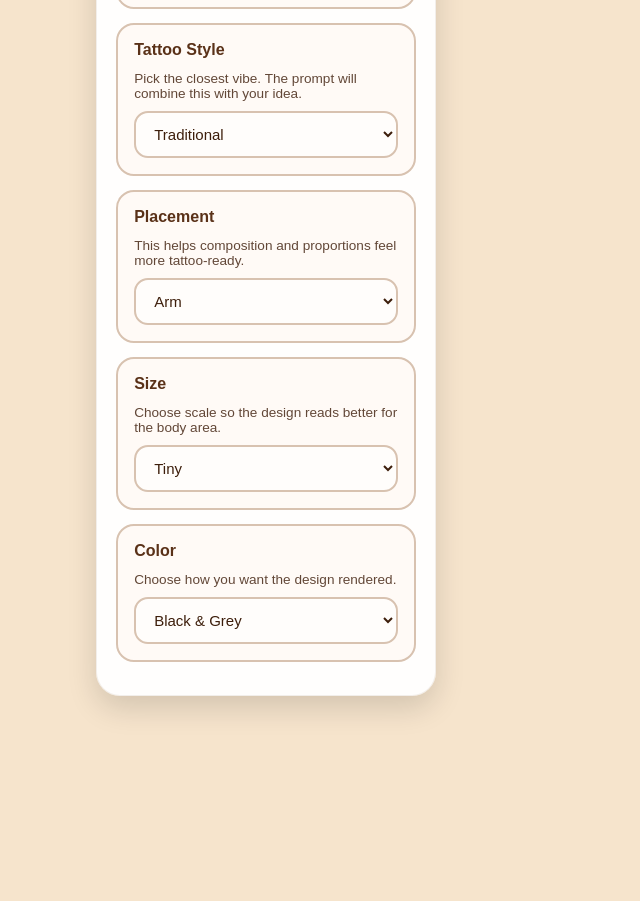
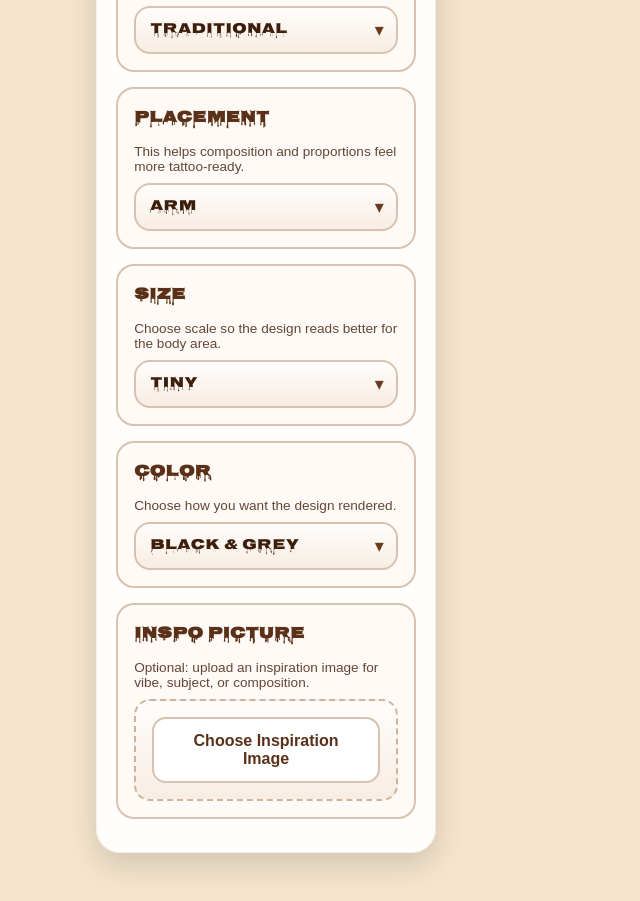
Before and after one commit to Plateheadedidiot/btdt-generator, a website: page public/index.html in a window 1280 px wide. Shown: the part 563-1464 px from the top of the page, without its empty margins (0-640 px from the left). Before the commit the page ends 1307 px from the top, so only its background shows below. Drawn offline with Linux system fonts and the light colour scheme.

Commit message:
Add files via upload

```diff
--- a/public/index.html
+++ b/public/index.html
@@ -4,6 +4,7 @@
 <meta charset="UTF-8">
 <meta name="viewport" content="width=device-width, initial-scale=1.0">
 <title>BTDT Generator + Paywall</title>
+<link href="https://fonts.googleapis.com/css2?family=Nosifer&display=swap" rel="stylesheet">
 <style>
 *{box-sizing:border-box}
 :root{
@@ -16,24 +17,85 @@ main{max-width:1120px;margin:auto;padding:2rem 1rem 3rem}
 .panel{background:rgba(255,255,255,.96);border-radius:24px;box-shadow:0 12px 30px rgba(0,0,0,.14);border:1px solid rgba(95,51,24,.08)}
 .left-panel{padding:1.2rem;position:sticky;top:1rem}
 .right-panel{padding:1.35rem}
-h1{margin:.15rem 0 .4rem;text-align:left;font-size:2rem;color:#111}
+h1{margin:.15rem 0 .4rem;text-align:left;font-size:2rem;color:#111;font-family:'Nosifer',cursive}
 .subhead{margin:0 0 1rem;line-height:1.55;color:#5a3118}
 .section{background:var(--card);border:2px solid var(--line);border-radius:18px;padding:1rem;margin-bottom:.9rem}
-.section h3{margin:0 0 .75rem;font-size:1rem;color:#5a3118}
+.section h3{margin:0 0 .75rem;font-size:1rem;color:#5a3118;font-family:'Nosifer',cursive;letter-spacing:.3px}
 .option-grid{display:grid;grid-template-columns:1fr 1fr;gap:.55rem}
 .option-grid.compact{grid-template-columns:1fr}
 .option-grid input{display:none}
 .option-grid label{display:block;width:100%;padding:.7rem .8rem;border:2px solid #cfb299;border-radius:14px;background:#fff;cursor:pointer;font-size:.92rem;font-weight:700;text-align:center}
 .option-grid input:checked + label{background:var(--accent);color:#fff;border-color:var(--accent)}
 .small{font-size:.85rem;opacity:.8}
-.select-field{width:100%;padding:12px 14px;border:2px solid var(--line);border-radius:14px;font-size:15px;background:#fffdfb;color:#3d1e0b}
-.upload-shell{border:2px dashed #cfb299;border-radius:16px;padding:.9rem;text-align:center;background:#fffdfb}
-.upload-shell input{display:block;margin:.65rem auto 0}
-.preview{margin:.75rem auto 0;max-width:220px;width:100%;border-radius:12px;display:none;box-shadow:0 8px 18px rgba(0,0,0,.12)}
 .prompt-shell{background:var(--card);border:2px solid var(--line);border-radius:20px;padding:1rem}
-.prompt-shell h2{margin:0 0 .75rem;font-size:1.2rem;color:#5a3118}
+.prompt-shell h2{margin:0 0 .75rem;font-size:1.2rem;color:#5a3118;font-family:'Nosifer',cursive}
 textarea, input[type="email"]{width:100%;padding:14px;border:2px solid var(--line);border-radius:16px;font-size:16px;font-family:inherit;color:#3d1e0b;background:#fffdfb}
 textarea{min-height:160px;resize:vertical}
+
+.select-wrap{position:relative}
+.select-wrap::after{
+  content:"▾";
+  position:absolute;
+  right:14px;
+  top:50%;
+  transform:translateY(-50%);
+  font-size:18px;
+  color:#6b3c1c;
+  pointer-events:none;
+}
+.select-field{
+  width:100%;
+  padding:13px 42px 13px 14px;
+  border:2px solid var(--line);
+  border-radius:16px;
+  font-size:15px;
+  color:#3d1e0b;
+  background:
+    linear-gradient(180deg, #fffdfb 0%, #f7ede4 100%);
+  box-shadow: inset 0 1px 0 rgba(255,255,255,.75);
+  appearance:none;
+  -webkit-appearance:none;
+  -moz-appearance:none;
+  cursor:pointer;
+  font-family:'Nosifer', cursive;
+  letter-spacing:.3px;
+}
+.select-field:hover{border-color:#c79c74}
+.select-field:focus{
+  outline:none;
+  border-color:#a5683a;
+  box-shadow:0 0 0 4px rgba(165,104,58,.15);
+}
+
+.upload-shell{
+  border:2px dashed #cfb299;
+  border-radius:16px;
+  padding:1rem;
+  text-align:center;
+  background:
+    linear-gradient(180deg, #fffdfb 0%, #f7ede4 100%);
+}
+.upload-btn{
+  display:inline-block;
+  padding:.8rem 1rem;
+  border-radius:14px;
+  background:#fff;
+  border:2px solid var(--line);
+  font-weight:700;
+  color:#5a3118;
+  cursor:pointer;
+}
+.upload-btn:hover{border-color:#c79c74}
+.upload-shell input{display:none}
+.preview{
+  margin:.9rem auto 0;
+  max-width:220px;
+  width:100%;
+  border-radius:12px;
+  display:none;
+  box-shadow:0 8px 18px rgba(0,0,0,.12);
+  border:2px solid #ead6c7;
+}
 .button-row{display:flex;gap:.75rem;justify-content:flex-start;flex-wrap:wrap;margin-top:1rem}
 button{padding:14px 24px;border:none;border-radius:14px;cursor:pointer;font-size:.95rem;font-weight:700}
 .primary{background:var(--accent);color:#fff;box-shadow:0 8px 18px rgba(0,0,0,.18)}
@@ -56,21 +118,16 @@ button{padding:14px 24px;border:none;border-radius:14px;cursor:pointer;font-size
 .unlocked-badge{background:#e7fff1;color:#1d7f47}
 .action-row{display:flex;flex-wrap:wrap;gap:.75rem;justify-content:center;margin-top:1rem}
 @media (max-width:980px){.shell{grid-template-columns:1fr}.left-panel{position:static}}
-@media (max-width:620px){.option-grid{grid-template-columns:1fr}.button-row button,.action-row button{width:100%}}
+@media (max-width:620px){.button-row button,.action-row button{width:100%}}
 </style>
 </head>
 <body>
 <main>
   <div class="shell">
     <aside class="panel left-panel">
+      <!-- EMAIL SECTION REMOVED: popup only -->
       <h1>Generator + Unlocks</h1>
-      <p class="subhead">No-login version with expanded style, placement, size, and color controls.</p>
-
-      <div class="section">
-        <h3>Email</h3>
-        <input id="email" type="email" placeholder="you@example.com">
-        <div class="small">Used to track paid unlocks and subscriptions.</div>
-      </div>
+      <p class="subhead">No-login version with dropdown controls and optional inspiration upload.</p>
 
       <div class="section">
         <h3>Output Type</h3>
@@ -84,6 +141,7 @@ button{padding:14px 24px;border:none;border-radius:14px;cursor:pointer;font-size
       <div class="section">
         <h3>Tattoo Style</h3>
         <div class="small" style="margin-bottom:.6rem;">Pick the closest vibe. The prompt will combine this with your idea.</div>
+        <div class="select-wrap">
           <select id="styleSelect" class="select-field">
             <option value="traditional" selected>Traditional</option>
             <option value="neo traditional">Neo Traditional</option>
@@ -103,10 +161,12 @@ button{padding:14px 24px;border:none;border-radius:14px;cursor:pointer;font-size
             <option value="dotwork">Dotwork</option>
           </select>
         </div>
+      </div>
 
       <div class="section">
         <h3>Placement</h3>
         <div class="small" style="margin-bottom:.6rem;">This helps composition and proportions feel more tattoo-ready.</div>
+        <div class="select-wrap">
           <select id="placementSelect" class="select-field">
             <option value="arm" selected>Arm</option>
             <option value="forearm">Forearm</option>
@@ -128,10 +188,12 @@ button{padding:14px 24px;border:none;border-radius:14px;cursor:pointer;font-size
             <option value="behind ear">Behind Ear</option>
           </select>
         </div>
+      </div>
 
       <div class="section">
         <h3>Size</h3>
         <div class="small" style="margin-bottom:.6rem;">Choose scale so the design reads better for the body area.</div>
+        <div class="select-wrap">
           <select id="sizeSelect" class="select-field">
             <option value="tiny" selected>Tiny</option>
             <option value="small">Small</option>
@@ -147,10 +209,12 @@ button{padding:14px 24px;border:none;border-radius:14px;cursor:pointer;font-size
             <option value="leg sleeve">Leg Sleeve</option>
           </select>
         </div>
+      </div>
 
       <div class="section">
         <h3>Color</h3>
         <div class="small" style="margin-bottom:.6rem;">Choose how you want the design rendered.</div>
+        <div class="select-wrap">
           <select id="colorSelect" class="select-field">
             <option value="black and grey" selected>Black & Grey</option>
             <option value="full color">Full Color</option>
@@ -163,6 +227,17 @@ button{padding:14px 24px;border:none;border-radius:14px;cursor:pointer;font-size
             <option value="no color with skin breaks">Skin Breaks</option>
             <option value="sepia toned shading">Sepia</option>
           </select>
+        </div>
+      </div>
+
+      <div class="section">
+        <h3>Inspo Picture</h3>
+        <div class="small" style="margin-bottom:.6rem;">Optional: upload an inspiration image for vibe, subject, or composition.</div>
+        <div class="upload-shell">
+          <label class="upload-btn" for="inspoFile">Choose Inspiration Image</label>
+          <input id="inspoFile" type="file" accept="image/*">
+          <img id="inspoPreview" class="preview" alt="Inspo preview">
+        </div>
       </div>
     </aside>
 
@@ -332,7 +407,7 @@ function setLockUI(unlocked, subActive){
 }
 async function generate(){
   const rawPrompt = document.getElementById("prompt").value.trim();
-  const email = document.getElementById("email").value.trim().toLowerCase();
+  const email = currentEmail || "";
   const result = document.getElementById("result");
   result.innerHTML = "";
   hideError(); hideStatus();
@@ -368,7 +443,7 @@ async function generate(){
 }
 async function startCheckout(mode){
   hideError(); hideStatus();
-  const email = document.getElementById("email").value.trim().toLowerCase();
+  const email = currentEmail || "";
   if(!email){ showError("Please enter your email first."); return; }
   currentEmail = email;
   if(mode === "unlock" && !currentImageId){ showError("Generate an image first."); return; }
@@ -385,7 +460,7 @@ async function refreshUnlockStatus(){
   const imageId = params.get("image_id") || localStorage.getItem("btdt_last_image_id");
   const email = params.get("email") || localStorage.getItem("btdt_last_email");
   if(!imageId || !email) return;
-  currentImageId = imageId; currentEmail = email; document.getElementById("email").value = email;
+  currentImageId = imageId; currentEmail = email;
   const res = await fetch(`/api/unlock-status?image_id=${encodeURIComponent(imageId)}&email=${encodeURIComponent(email)}`);
   const data = await res.json();
   if(res.ok){
```
Also changed, not shown: README.txt. Lines whose indentation alone changed are shown as unchanged.
